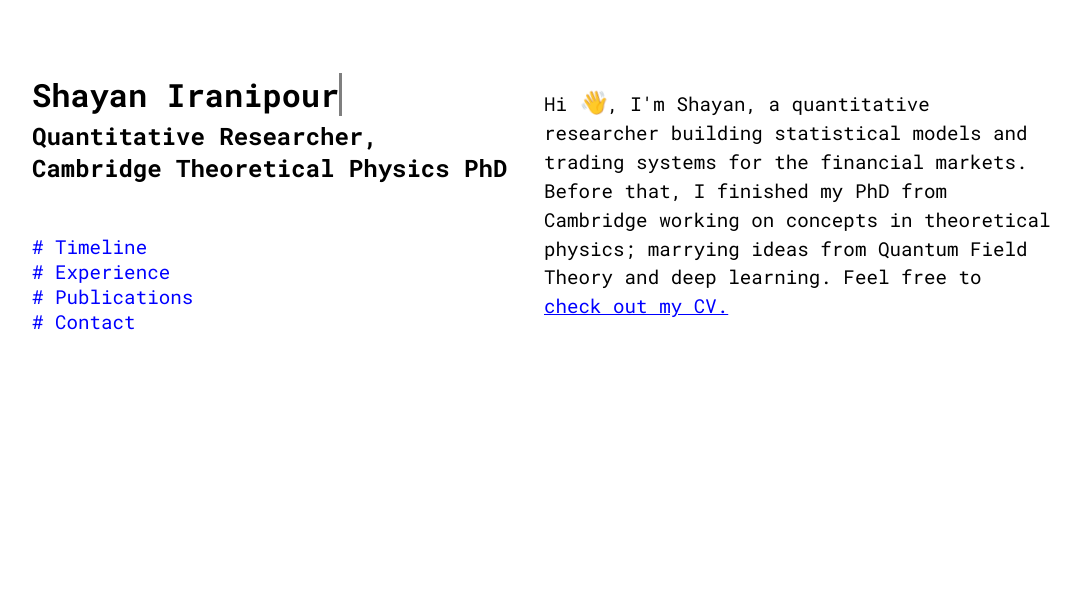
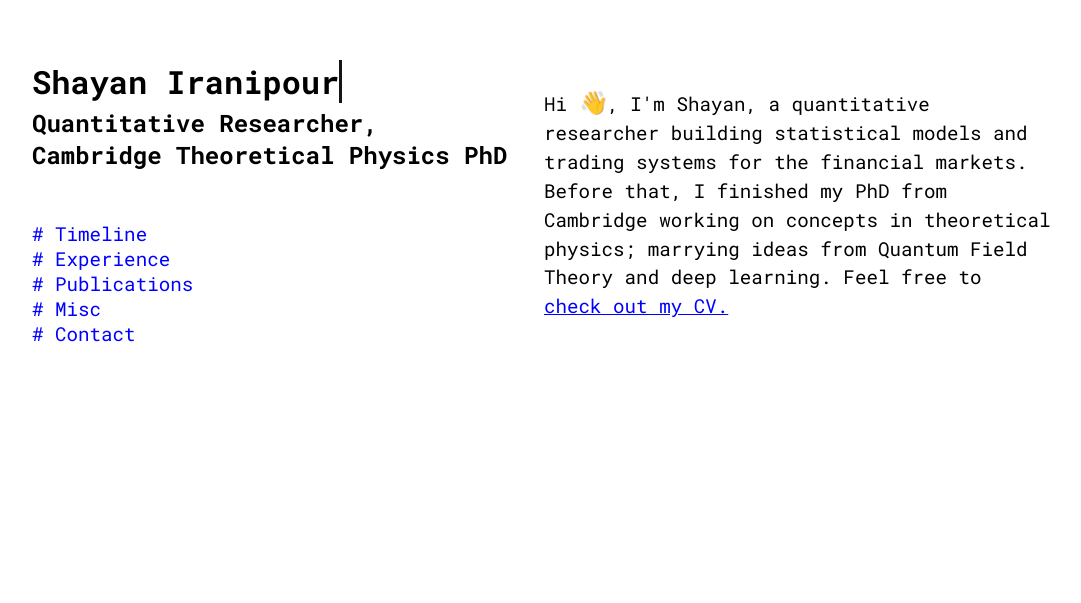
Before and after one commit to siranipour/website, a React (Vite) app: page / in a window 1280 px wide. Shown: the part 197-800 px from the top of the page, without its empty margins (96-1177 px from the left). Built offline with nearby package versions, Linux system fonts and the light colour scheme.

Commit message:
Add misc section

```diff
--- a/src/App.tsx
+++ b/src/App.tsx
@@ -9,6 +9,7 @@ import {
   Publications,
   publicationEntries,
 } from "./components/Publications/Publications";
+import Misc from "./components/Misc/Misc";
 import "./App.css";
 
 const App = () => {
@@ -18,6 +19,7 @@ const App = () => {
       <Timeline entries={timelineEntries} title={"Timeline"} />
       <Experience title={"Experience"} entries={ExperienceEntries} />
       <Publications title={"Publications"} entries={publicationEntries} />
+      <Misc title={"Misc"} />
       <Contact title={"Contact"} />
     </>
   );
--- /dev/null
+++ b/src/components/Misc/Misc.tsx
@@ -0,0 +1,19 @@
+import { Title } from "../Title/Title";
+
+interface miscProp {
+  title: string;
+}
+
+const Misc = ({ title }: miscProp) => {
+  return (
+    <>
+      <Title title={title} />
+      <p>
+        During my free time I like taking photos, listening to music, and
+        reading.
+      </p>
+    </>
+  );
+};
+
+export default Misc;
--- a/src/components/Nav/Nav.tsx
+++ b/src/components/Nav/Nav.tsx
@@ -1,7 +1,7 @@
 import style from "./Nav.module.css";
 
 const Nav = () => {
-  const items = ["Timeline", "Experience", "Publications", "Contact"];
+  const items = ["Timeline", "Experience", "Publications", "Misc", "Contact"];
   return (
     <div className={style.navMenu}>
       {items.map((ele) => (
```
Also changed, not shown: src/components/Misc/Misc.module.css (added).
